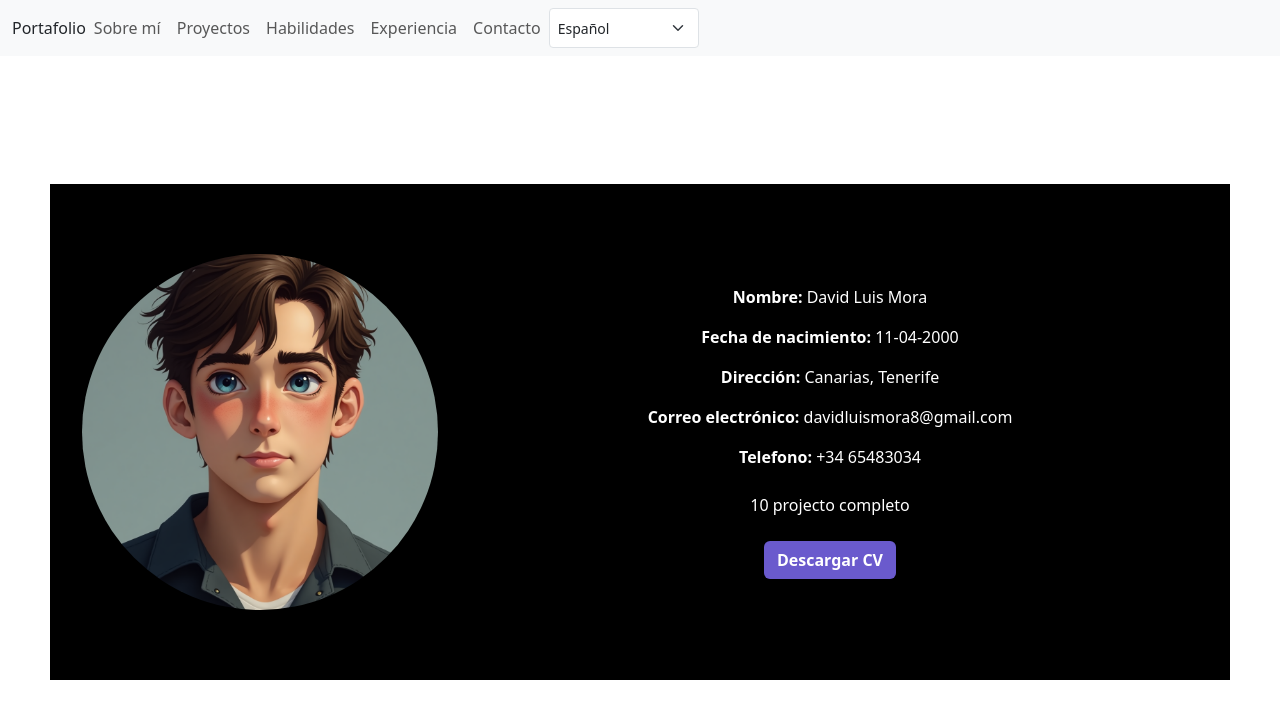
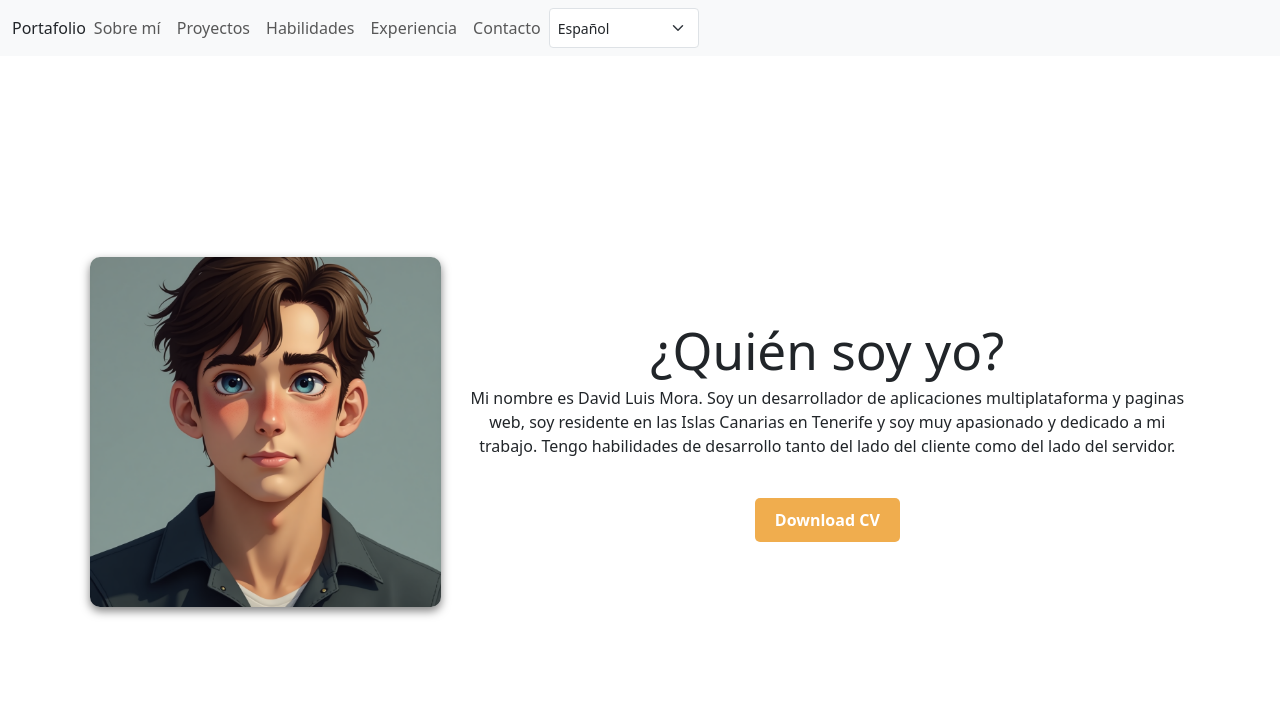
Before and after one commit to dbetancorfp/portfolio, a Vue app: page /es/aboutme in a window 1280 px wide. Shown: the top 718 px of the page. Built offline with nearby package versions, Linux system fonts and the light colour scheme.

Commit message:
modificacion de diseño

```diff
--- a/src/components/About.vue
+++ b/src/components/About.vue
@@ -1,23 +1,14 @@
 <template>
   <section id="about">
-    <section class="about-section">
-        <div class="container">
+    <section class="about-section container">
       <div class="row align-items-center">
         <div class="col-md-4 text-center">
-                    <img src="../img/avatar.png" class="img-fluid rounded-circle" alt="Profile">
+          <img src="../img/avatar.png" alt="Profile Picture" class="profile-pic">
         </div>
         <div class="col-md-8">
-                    <div class="about-info">
-                      <p><strong>{{ $t('name') }}:</strong> David Luis Mora</p>
-                      <p><strong>{{ $t('birthdate') }}:</strong> 11-04-2000</p>
-                      <p><strong>{{ $t('address') }}:</strong> Canarias, Tenerife</p>
-                      <p><strong>{{ $t('email') }}:</strong> davidluismora8@gmail.com</p>
-                      <p><strong>{{ $t('phone') }}:</strong> +34 65483034</p>
-
-                    </div>
-                    <p class="project-count mt-4">10 projecto completo</p>
-                    <a href="#" class="btn btn-download mt-2">Descargar CV</a>
-                </div>
+          <h1>{{ $t('WhoAmI') }}</h1>
+          <p>{{ $t('description') }}</p>
+          <a href="#" class="btn btn-download mt-4">Download CV</a>
         </div>
       </div>
     </section>
@@ -27,24 +18,42 @@
 <script setup></script>
 
 <style scoped>
-#about {
-  background-color: black;
-  color: white;
-  padding: 50px 0;
-  margin: 0;
+ body {
+      background-color: #2b2b2b;
+      color: #fff;
+      font-family: Arial, sans-serif;
     }
     .about-section {
-  padding: 20px;
+      padding: 60px 20px;
     }
-
+    .profile-pic {
+      max-width: 100%;
+      border-radius: 10px;
+      box-shadow: 0px 4px 10px rgba(0, 0, 0, 0.5);
+    }
+    .section-title {
+      font-size: 1.5rem;
+      font-weight: bold;
+      color: #f0ad4e;
+    }
+    .skill-item {
+      display: flex;
+      justify-content: space-between;
+      align-items: center;
+      margin-bottom: 10px;
+    }
+    .stars {
+      color: #f0ad4e;
+    }
     .btn-download {
-  background-color: slateblue ;
-  color: white;
+      background-color: #f0ad4e;
+      color: #fff;
       font-weight: bold;
+      border: none;
+      padding: 10px 20px;
+      border-radius: 5px;
     }
-
     .btn-download:hover {
       background-color: #ec971f;
     }
-/* Estilos específicos */
 </style>
--- a/src/locales/en.json
+++ b/src/locales/en.json
@@ -10,8 +10,9 @@
     "birthdate": "Birthdate",
     "address": "Address",
     "email": "Email",
-    "phone": "Phone"
+    "phone": "Phone",
 
-
+    "WhoAmI": "Who Am I",
+    "description": "My name is David Luis Mora. I am a developer of cross-platform applications and websites, I am a resident of the Canary Islands in Tenerife and I am very passionate and dedicated to my work. I have development skills on both the client side and the server side."
 
    }
--- a/src/locales/es.json
+++ b/src/locales/es.json
@@ -10,7 +10,12 @@
     "birthdate": "Fecha de nacimiento",
     "address": "Dirección",
     "email": "Correo electrónico",
-    "phone": "Telefono"
+    "phone": "Telefono",
+
+    "WhoAmI": "¿Quién soy yo?",
+    "description": "Mi nombre es David Luis Mora. Soy un desarrollador de aplicaciones multiplataforma  y paginas web, soy  residente en las Islas Canarias en Tenerife y soy muy apasionado y dedicado a mi trabajo. Tengo habilidades de desarrollo tanto del lado del cliente como del lado del servidor."
+
+
 
 
    }
```
Also changed, not shown: prueba.txt (deleted), src/img/diseño_de_pagina/diseño.png (deleted), 1 other file (tests, documents, lock files or other folders). Lines whose indentation alone changed are shown as unchanged.
